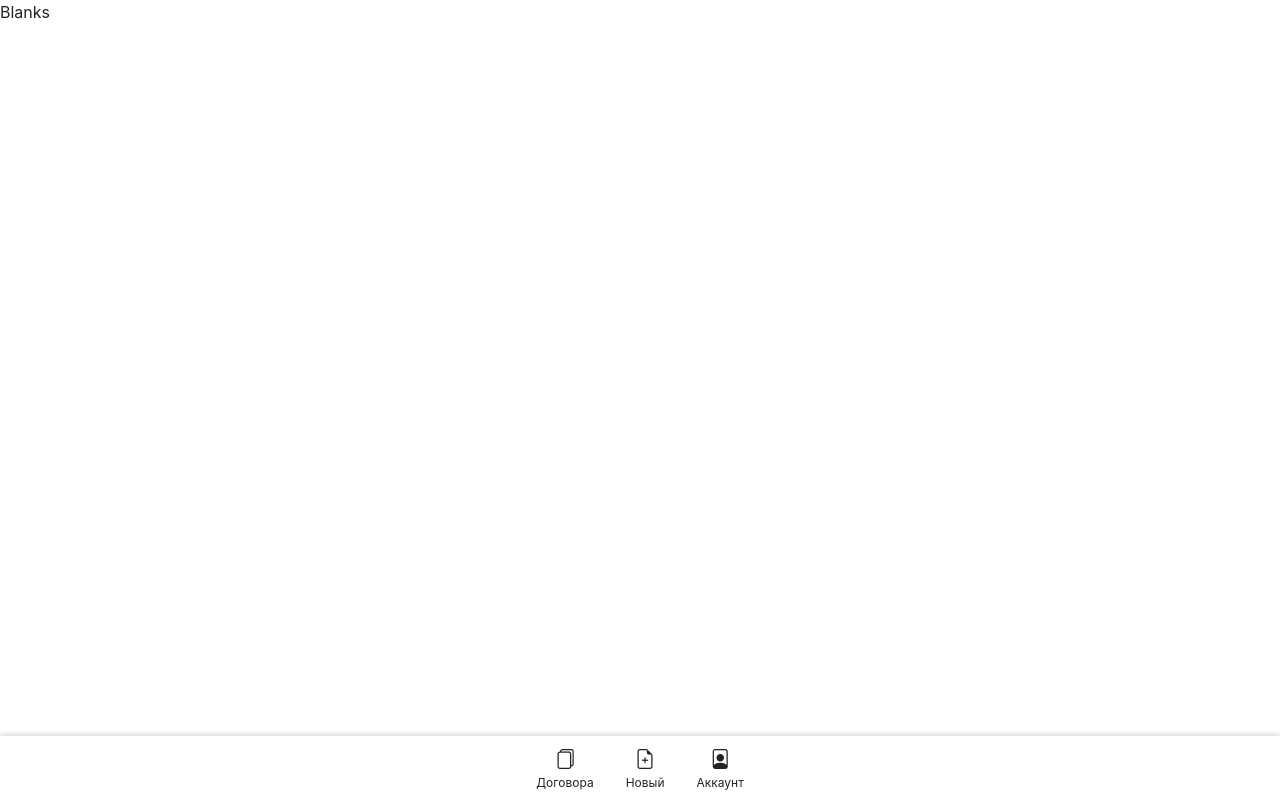
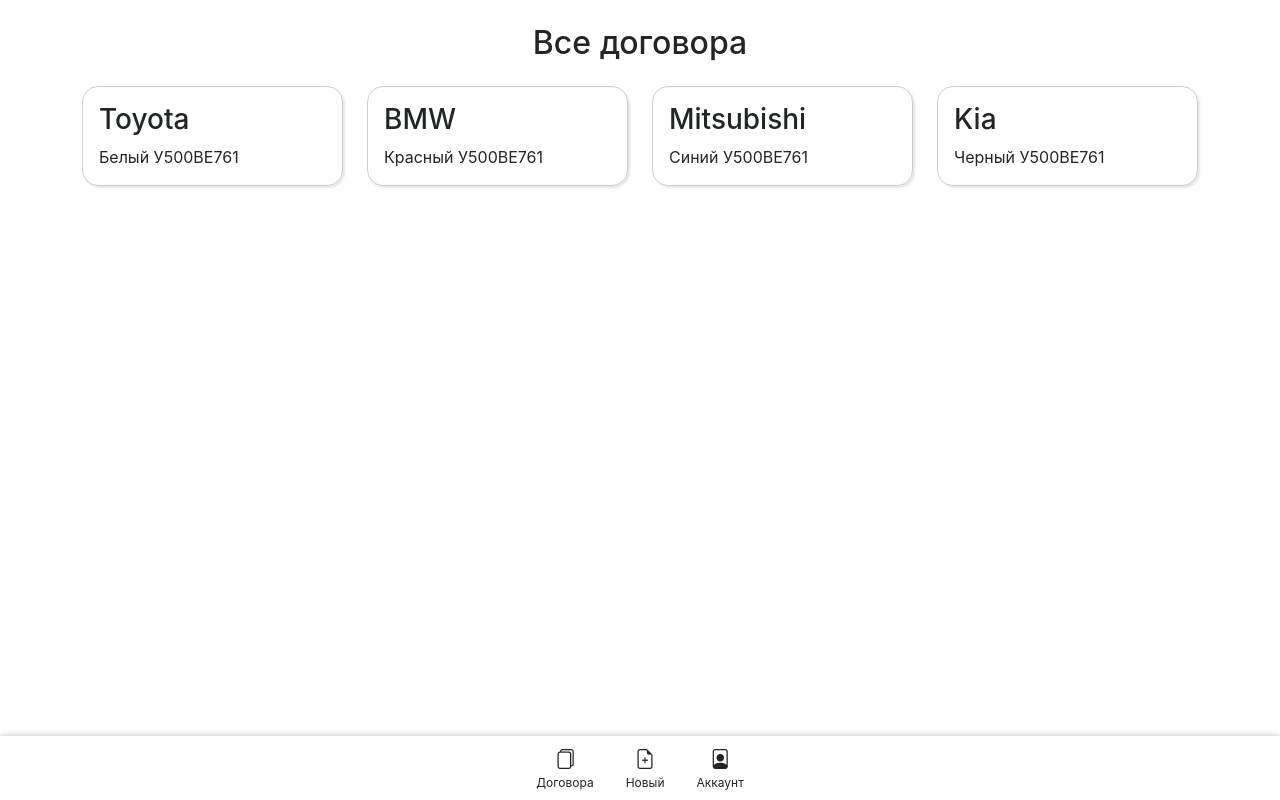
Before and after one commit to ArtemVGitHub/premium-auto-app, a React (Create React App) app: page /blanks in a window 1280 px wide. Built offline with nearby package versions, Linux system fonts and the light colour scheme.

Commit message:
Create Blanklist page, blank card, add temp data for render list of blanks, add link to bank page from blankcard

```diff
--- /dev/null
+++ b/src/components/BlankCard/BlankCard.jsx
@@ -0,0 +1,14 @@
+import React from 'react'
+import classes from './BlankCard.module.scss'
+
+const BlankCard = props => {
+    return (
+        <div className={classes.BlankCard} onClick={props.onClick}>
+            <h3>{props.model}</h3>
+            <span>{props.color}</span>
+            <span> {props.number}</span>
+        </div>
+    )
+}
+
+export default BlankCard
--- /dev/null
+++ b/src/components/BlankCard/BlankCard.module.scss
@@ -0,0 +1,8 @@
+.BlankCard {
+    padding: 16px;
+    margin-top: 16px;
+    border: 1px solid rgba(#000, 0.2);
+    border-radius: 16px;
+    box-shadow: 2px 2px 2px rgba(#000, 0.1);
+    cursor: pointer;
+}
--- a/src/components/Navigate/Navigate.jsx
+++ b/src/components/Navigate/Navigate.jsx
@@ -8,19 +8,19 @@
             <ul className={classes.Navbar__List}>
                 <li className={classes.Navbar__Item}>
                     <NavLink className={classes.Navbar__Link} to="/blanks">
-                        <i class="bi bi-files"></i>
+                        <i className="bi bi-files"></i>
                         <span>Договора</span>
                     </NavLink>
                 </li>
                 <li className={classes.Navbar__Item}>
                     <NavLink className={classes.Navbar__Link} to="/new">
-                        <i class="bi bi-file-earmark-plus"></i>
+                        <i className="bi bi-file-earmark-plus"></i>
                         <span>Новый</span>
                     </NavLink>
                 </li>
                 <li className={classes.Navbar__Item}>
                     <NavLink className={classes.Navbar__Link} to="/account">
-                        <i class="bi bi-file-person"></i>
+                        <i className="bi bi-file-person"></i>
                         <span>Аккаунт</span>
                     </NavLink>
                 </li>
--- a/src/components/Navigate/Navigate.module.scss
+++ b/src/components/Navigate/Navigate.module.scss
@@ -1,5 +1,5 @@
 .Navbar {
-    position: absolute;
+    position: fixed;
     bottom: 0;
     left: 0;
     width: 100%;
--- a/src/pages/Blanks/Blanks.jsx
+++ b/src/pages/Blanks/Blanks.jsx
@@ -1,7 +1,36 @@
 import React from 'react'
+import classes from './Blanks.module.scss'
+import BlankCard from '../../components/BlankCard/BlankCard'
+import { useNavigate } from 'react-router-dom'
+
+import { tempData } from '../../tempData'
 
 const Blanks = () => {
-    return <div>Blanks</div>
+    const navigate = useNavigate()
+
+    return (
+        <div className={classes.Blanks}>
+            <div className="container">
+                <div className="row">
+                    <div className="col-12">
+                        <h2 className={classes.Title}>Все договора</h2>
+                    </div>
+                    {tempData.map(blank => {
+                        return (
+                            <div className="col-12 col-md-4 col-lg-3" key={blank.id}>
+                                <BlankCard
+                                    model={blank.model}
+                                    color={blank.color}
+                                    number={blank.number}
+                                    onClick={() => navigate(`/blanks/${blank.id}`)}
+                                />
+                            </div>
+                        )
+                    })}
+                </div>
+            </div>
+        </div>
+    )
 }
 
 export default Blanks
--- a/src/pages/Blanks/Blanks.module.scss
+++ b/src/pages/Blanks/Blanks.module.scss
@@ -0,0 +1,6 @@
+.Blanks {
+    padding: 24px 0 64px;
+}
+.Title {
+    text-align: center;
+}
--- /dev/null
+++ b/src/tempData.js
@@ -0,0 +1,26 @@
+export const tempData = [
+    {
+        id: 1,
+        model: 'Toyota',
+        color: 'Белый',
+        number: 'У500ВЕ761',
+    },
+    {
+        id: 2,
+        model: 'BMW',
+        color: 'Красный',
+        number: 'У500ВЕ761',
+    },
+    {
+        id: 3,
+        model: 'Mitsubishi',
+        color: 'Синий',
+        number: 'У500ВЕ761',
+    },
+    {
+        id: 4,
+        model: 'Kia',
+        color: 'Черный',
+        number: 'У500ВЕ761',
+    },
+]
```
